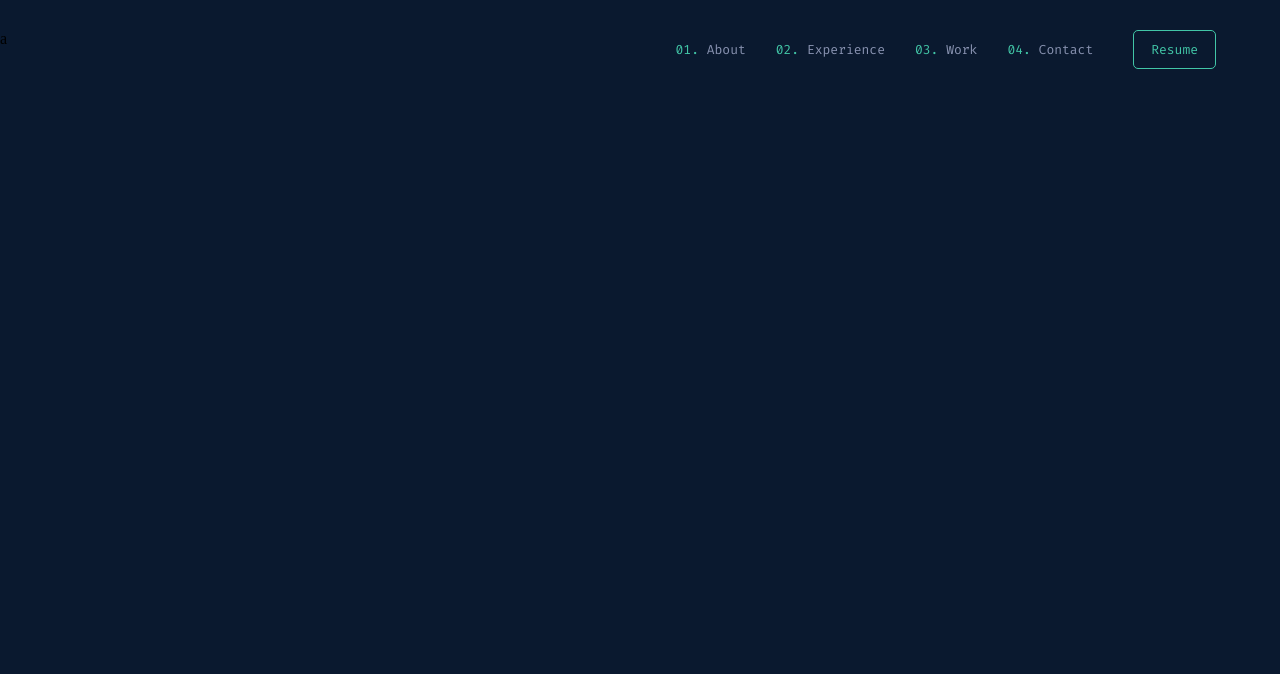
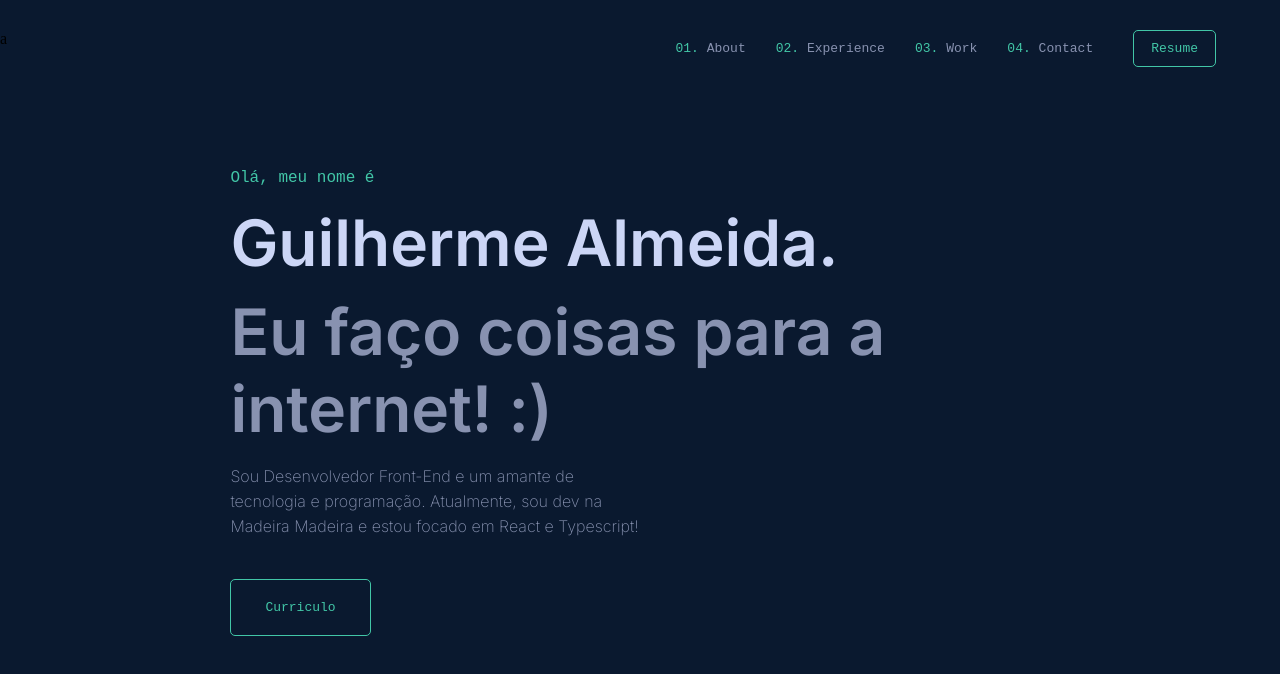
Before and after one commit to guilhermealmeidaa/portfolio-in-react, a React (Vite) app: page / in a window 1280 px wide. Shown: the top 674 px of the page. Built offline with nearby package versions, Linux system fonts and the light colour scheme.

Commit message:
primeira parte da main pronta

```diff
--- a/index.html
+++ b/index.html
@@ -7,7 +7,8 @@
     <title>Guilherme Almeida</title>
     <link rel="preconnect" href="https://fonts.googleapis.com">
     <link rel="preconnect" href="https://fonts.gstatic.com" crossorigin>
-    <link href="https://fonts.googleapis.com/css2?family=Fira+Code&display=swap" rel="stylesheet">
+    <link href="https://fonts.googleapis.com/css2?family=Fira+Code:wght@333;351&family=Inter:wght@200;600&display=swap" rel="stylesheet">
+
   </head>
   <body>
     <div id="root"></div>
--- a/src/components/header/styles.tsx
+++ b/src/components/header/styles.tsx
@@ -7,6 +7,7 @@ export default {
     containerHeader: styled.div`
     width: 100%;
     height: 100%;
+    margin-bottom: 8%;
     `,
     containerMenu: styled.div`
     width: 95%;
--- a/src/components/main/titlemain/styles.tsx
+++ b/src/components/main/titlemain/styles.tsx
@@ -3,8 +3,76 @@ import styled from "styled-components";
 export default {
     Container: styled.div`
         width: 100%;
-        background-color: #f5f5f5;
+        height: 100vh;
+        display: flex;
+        flex-direction: column;
+        align-items: flex-start;
+        justify-content: flex-start;
+
     `,
     ContainerTitle: styled.div`
+        width: 80%;
+        margin: 0 auto;
     `,
+    ContainerText: styled.div`
+        width: 100%;
+        margin: auto;
+        display: flex;
+        flex-direction: column;
+        justify-content: center;
+
+    `,
+    TextApresentation: styled.h3`
+        font-size: 1rem;
+        font-weight: 400;
+        color: #42c6a7;
+        font-family: 'Fira Code', monospace;
+        margin-bottom: 17px;
+    `,
+    TextName: styled.h1`
+        font-size: 4rem;
+        font-weight: bold;
+        color: #ccd6f6;
+        margin-bottom: 12px;
+        font-family: 'Inter', sans-serif;
+    `,
+    TextSubname: styled.h1`
+        font-size: 4rem;
+        font-weight: bold;
+        color: #8892b0;
+        font-family: 'Inter', sans-serif;
+        margin-bottom: 17px;
+    `,
+    TextParagraph: styled.p`
+        font-size: 1rem;
+        font-weight: 200;
+        color: #8892b0;
+        font-family: 'Inter', sans-serif;
+        max-width: 50%;
+        line-height: 25px;
+    `,
+    ContainerButton: styled.div`
+        width: 80%;
+        margin-left: auto;
+        margin-right: auto;
+        margin-top: 40px;
+    `,
+    Button: styled.button`
+        border: solid 0.5px #42c6a7;
+        padding-top: 20px;
+        padding-bottom: 20px;
+        padding-left: 34px;
+        padding-right: 34px;
+        color: #42c6a7;
+        border-radius: 5px;
+        font-family: 'Fira Code', monospace;
+        font-size: 13px;
+        background-color: #00000000;
+        cursor: pointer;
+        &:hover{
+            background-color: #073043;
+            transition: 0.3s;
+        }
+        `,
+
 }
--- a/src/components/main/titlemain/title.tsx
+++ b/src/components/main/titlemain/title.tsx
@@ -1,9 +1,19 @@
 import styled from './styles';
 
-export function Title() {
+export function Title(primary: boolean) {
     return (
         <styled.Container>
-            <styled.ContainerTitle></styled.ContainerTitle>
+            <styled.ContainerTitle>
+                <styled.ContainerText>
+                    <styled.TextApresentation>Olá, meu nome é</styled.TextApresentation>
+                    <styled.TextName>Guilherme Almeida.</styled.TextName>
+                    <styled.TextSubname>Eu faço coisas para a internet! :) </styled.TextSubname>
+                    <styled.TextParagraph>Sou Desenvolvedor Front-End e um amante de tecnologia e programação. Atualmente, sou dev na Madeira Madeira e estou focado em React e Typescript!</styled.TextParagraph>
+                </styled.ContainerText>
+            </styled.ContainerTitle>
+            <styled.ContainerButton>
+                        <styled.Button>Curriculo</styled.Button>
+                    </styled.ContainerButton>
         </styled.Container>
     );
 }
--- a/src/pages/Home/styles.tsx
+++ b/src/pages/Home/styles.tsx
@@ -5,6 +5,5 @@ export default {
     width: 100%;
     height: 100%;
     margin: auto;
-    background-color: black;
     `
 }
```
